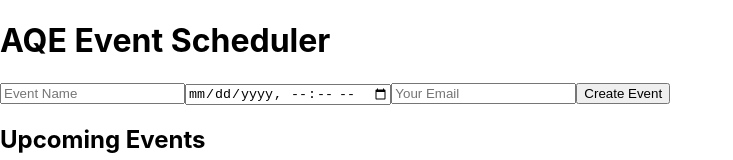
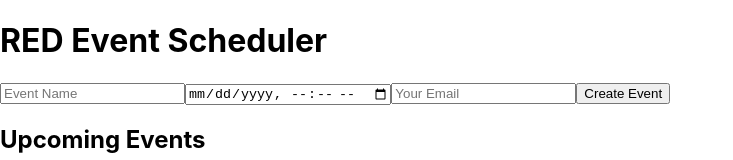
Before and after one commit to AforOdoma/event-scheduler, a React (Create React App) app: page / in a window 1280 px wide. Shown: the top 160 px of the page, without its empty margins (0-733 px from the left). Built offline with nearby package versions, Linux system fonts and the light colour scheme; no server answers; the HTML template or start-up script is replaced by a standard one.

Commit message:
Add second updated Home.js file

```diff
--- a/src/pages/Home.js
+++ b/src/pages/Home.js
@@ -5,7 +5,7 @@ import EventList from "../components/EventList";
 const Home = () => {
   return (
     <div>
-      <h1>AQE Event Scheduler</h1>
+      <h1>RED Event Scheduler</h1>
       <EventForm />
       <EventList />
     </div>
```
